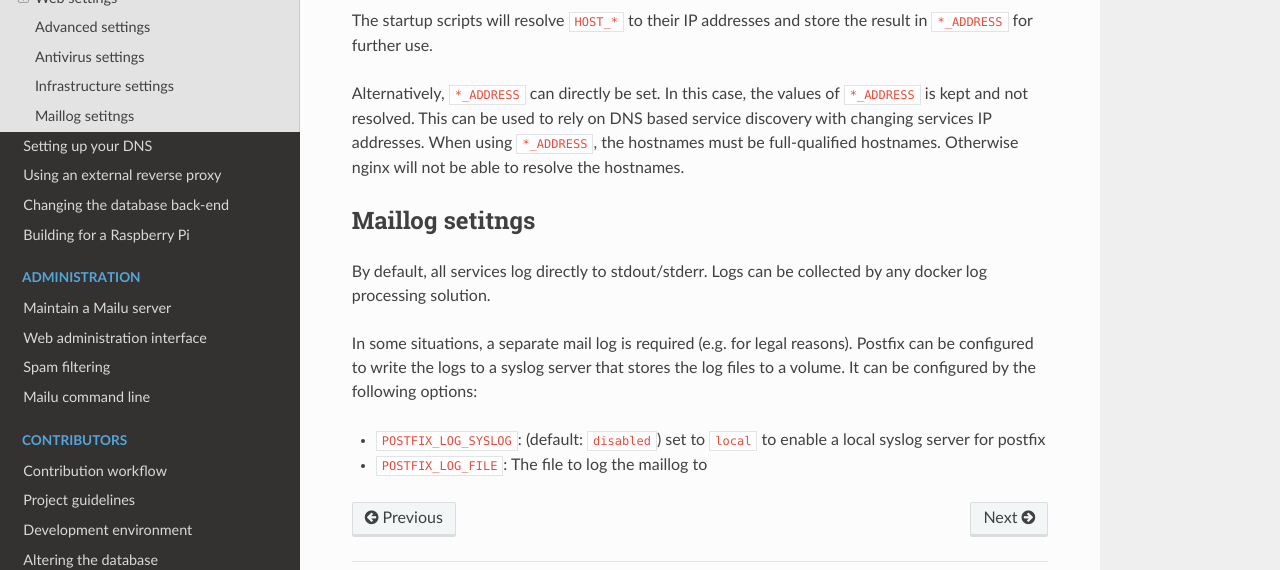
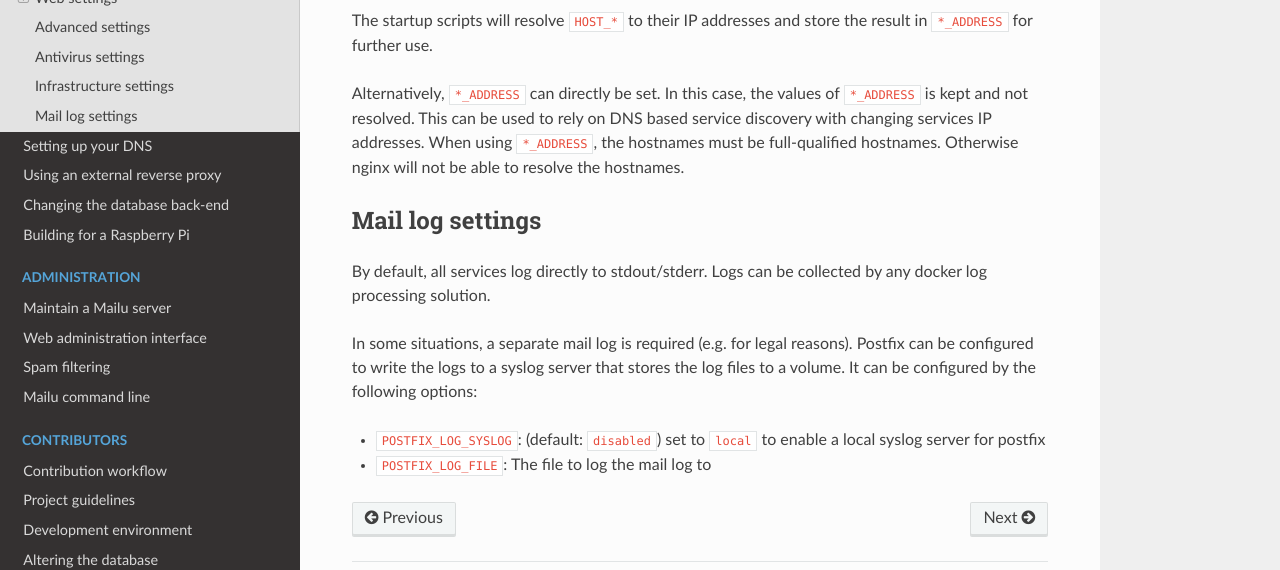
Before and after one commit to WillingDev0812/Mail-Management-Tool, a Sphinx documentation site: the page built from docs/configuration.rst, in a window 1280 px wide and 900 px high, scrolled down 3887 px. Shown: the part 233-803 px from the top of the window. Built offline with Sphinx 7.4.7 and the Read the Docs theme 2.0.0, drawn with Linux system fonts in a browser that asks for light colours; formulas are drawn with MathJax 3.

Commit message:
Process code review remarks #1441

```diff
--- a/docs/configuration.rst
+++ b/docs/configuration.rst
@@ -190,8 +190,8 @@ When using ``*_ADDRESS``, the hostnames must be full-qualified hostnames. Otherw
 resolve the hostnames.
 
 
-Maillog setitngs
-----------------
+Mail log settings
+-----------------
 
 By default, all services log directly to stdout/stderr. Logs can be collected by any docker log processing solution.
 
@@ -199,4 +199,4 @@ In some situations, a separate mail log is required (e.g. for legal reasons). Po
 syslog server that stores the log files to a volume. It can be configured by the following options:
 
 - ``POSTFIX_LOG_SYSLOG``: (default: ``disabled``) set to ``local`` to enable a local syslog server for postfix
-- ``POSTFIX_LOG_FILE``: The file to log the maillog to
+- ``POSTFIX_LOG_FILE``: The file to log the mail log to
```
Also changed, not shown: 1 other file.
